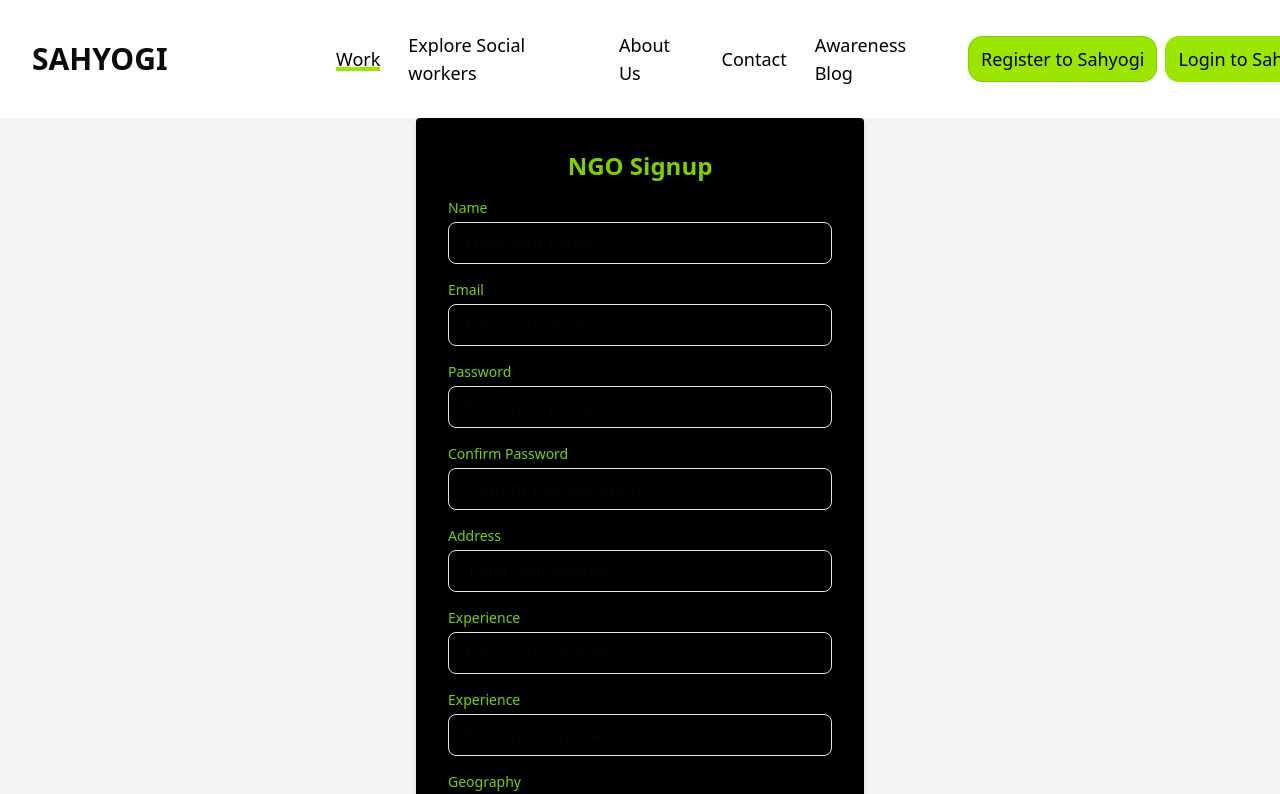
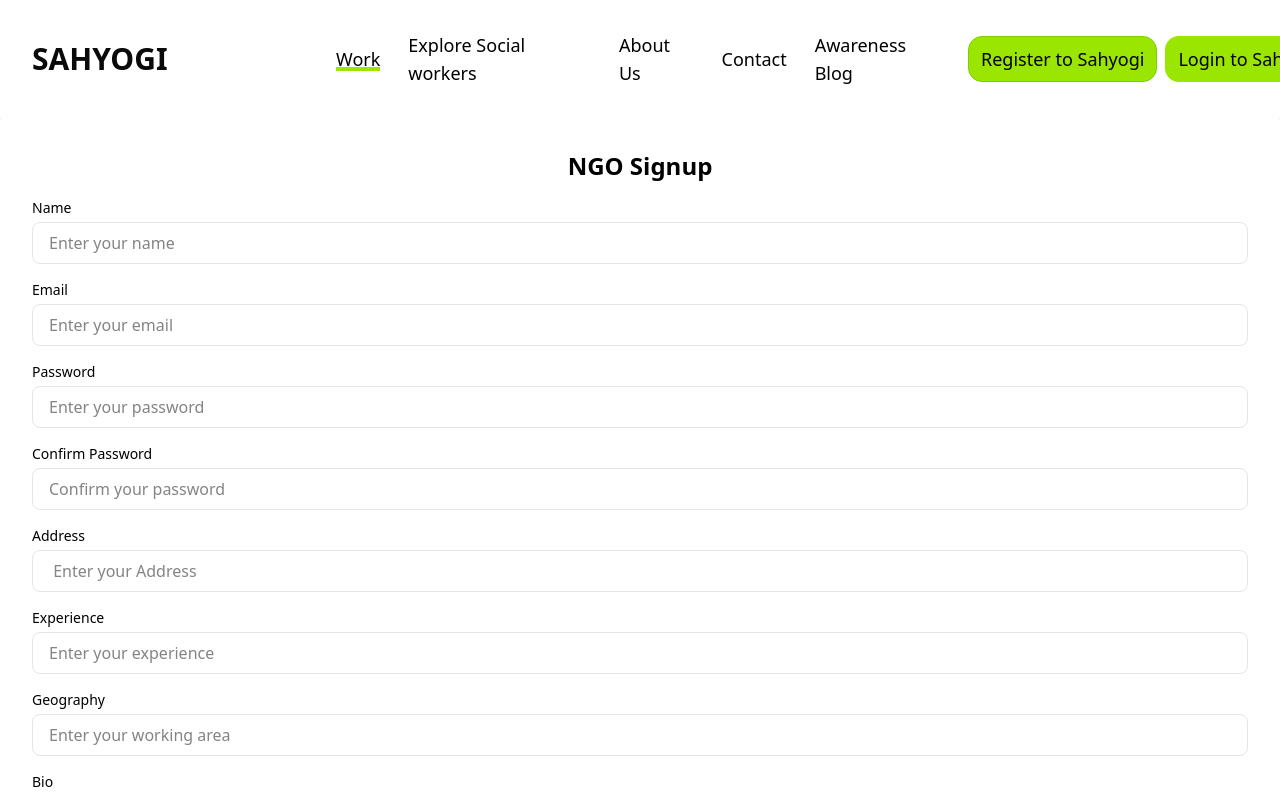
Before and after one commit to Vipasha267/SAHYOGI-2025-main, a Next.js app in the folder frontend/: page /socialworker-signup in a window 1280 px wide. Shown: the top 794 px of the page. Built offline with nearby package versions, Linux system fonts and the light colour scheme.

Commit message:
feat: update styling for Login, Signup, NGO Signup, and Socialworker Signup components to improve accessibility and visual consistency

```diff
--- a/frontend/src/app/(main)/login/page.jsx
+++ b/frontend/src/app/(main)/login/page.jsx
@@ -36,13 +36,13 @@
       className="absolute inset-0 object-cover w-full h-full" alt="" />
       <div className="relative bg-opacity-75 bg-lime-500/70 h-full py-10">
 
-      <div className=" mr-150 ml-150 bg-black border border-gray-200 rounded-xl shadow-2xs dark:bg-neutral-900 dark:border-neutral-700">
+      <div className=" mr-150 ml-150 bg-white border border-gray-200 rounded-xl shadow-2xs dark:bg-neutral-900 dark:border-neutral-700">
   <div className="p-4 sm:p-7">
     <div className="text-center">
-      <h1 className="block text-2xl font-bold text-lime-500 dark:text-lime-500">
+      <h1 className="block text-2xl font-bold text-black dark:text-black-200">
         Sign in
       </h1>
-      <p className="mt-2 text-sm text-lime-600 dark:text-neutral-400">
+      <p className="mt-2 text-sm text-black dark:text-neutral-400">
         Already have an account?
         <a
           className="text-blue-600 decoration-2 hover:underline focus:outline-hidden focus:underline font-medium dark:text-blue-500"
@@ -93,7 +93,7 @@
           <div>
             <label
               htmlFor="email"
-              className="block text-sm mb-2 text-lime-500"
+              className="block text-sm mb-2 text-black dark:text-neutral-400"
             >
               Email address
             </label>
@@ -104,7 +104,7 @@
                 name="email"
                 onChange={loginForm.handleChange}
                 value={loginForm.values.email}
-                className="py-2.5 sm:py-3 px-4 block w-full border-gray-200 rounded-lg sm:text-sm focus:border-lime-500 focus:ring-blue-500 disabled:opacity-50 disabled:pointer-events-none dark:bg-neutral-900 dark:border-neutral-700 dark:text-neutral-400 dark:placeholder-neutral-500 dark:focus:ring-neutral-600"
+                className="w-full px-4 py-2 mt-1 border rounded-md focus:outline-none focus:ring-2 focus:ring-lime-500"
                 required=""
                 aria-describedby="email-error"
               />
@@ -130,7 +130,7 @@
           <div>
             <label
               htmlFor="password"
-              className="block text-sm mb-2 text-lime-500"
+              className="block text-sm mb-2 text-black"
             >
               Password
             </label>
@@ -141,7 +141,7 @@
                 name="password"
                 onChange={loginForm.handleChange}
                 value={loginForm.values.password}
-                className="py-2.5 sm:py-3 px-4 block w-full border-gray-200 rounded-lg sm:text-sm focus:border-blue-500 focus:ring-blue-500 disabled:opacity-50 disabled:pointer-events-none dark:bg-neutral-900 dark:border-neutral-700 dark:text-neutral-400 dark:placeholder-neutral-500 dark:focus:ring-neutral-600"
+                className="w-full px-4 py-2 mt-1 border rounded-md focus:outline-none focus:ring-2 focus:ring-lime-500"
                 required=""
                 aria-describedby="password-error"
               />
@@ -177,7 +177,7 @@
               />
             </div>
             <div className="ms-3">
-              <label htmlFor="remember-me" className="text-sm text-lime-500">
+              <label htmlFor="remember-me" className="text-sm text-black">
                 I accept the{" "}
                 <a
                   className="text-blue-600 decoration-2 hover:underline focus:outline-hidden focus:underline font-medium dark:text-blue-500"
--- a/frontend/src/app/(main)/ngo-signup/page.jsx
+++ b/frontend/src/app/(main)/ngo-signup/page.jsx
@@ -155,11 +155,11 @@
 
   return (
     <div className="flex items-center justify-center min-h-screen bg-gray-100">
-      <div className="w-full max-w-md p-8 space-y-4 bg-black rounded shadow-md">
+      <div className="w-full p-8 space-y-4 bg-white rounded shadow-md">
         <h2 className="text-2xl font-bold text-center text-lime-500">NGO Signup</h2>
         <form onSubmit={formik.handleSubmit}>
           <div className="mb-4">
-            <label htmlFor="name" className="block text-sm font-medium text-lime-500">
+            <label htmlFor="name" className="block text-sm font-medium text-black">
               Name
             </label>
             <input
@@ -177,7 +177,7 @@
             ) : null}
           </div>
           <div className="mb-4">
-            <label htmlFor="email" className="block text-sm font-medium text-lime-500">
+            <label htmlFor="email" className="block text-sm font-medium text-black">
               Email
             </label>
             <input
@@ -195,7 +195,7 @@
             ) : null}
           </div>
           <div className="mb-4">
-            <label htmlFor="password" className="block text-sm font-medium text-lime-500">
+            <label htmlFor="password" className="block text-sm font-medium text-black">
               Password
             </label>
             <input
@@ -213,7 +213,7 @@
             ) : null}
           </div>
           <div className="mb-4">
-            <label htmlFor="confirmPassword" className="block text-sm font-medium text-lime-500">
+            <label htmlFor="confirmPassword" className="block text-sm font-medium text-black">
               Confirm Password
             </label>
             <input
--- a/frontend/src/app/(main)/socialworker-signup/page.jsx
+++ b/frontend/src/app/(main)/socialworker-signup/page.jsx
@@ -41,11 +41,11 @@
 
   return (
     <div className="flex items-center justify-center min-h-screen bg-gray-100">
-      <div className="w-full max-w-md p-8 space-y-4 bg-black rounded shadow-md">
-        <h2 className="text-2xl font-bold text-center text-lime-500">NGO Signup</h2>
+      <div className="w-full p-8 space-y-4 bg-white rounded shadow-md">
+        <h2 className="text-2xl font-bold text-center text-black">NGO Signup</h2>
         <form onSubmit={formik.handleSubmit}>
           <div className="mb-4">
-            <label htmlFor="name" className="block text-sm font-medium text-lime-500">
+            <label htmlFor="name" className="block text-sm font-medium text-black">
               Name
             </label>
             <input
@@ -63,7 +63,7 @@
             ) : null}
           </div>
           <div className="mb-4">
-            <label htmlFor="email" className="block text-sm font-medium text-lime-500">
+            <label htmlFor="email" className="block text-sm font-medium text-black">
               Email
             </label>
             <input
@@ -81,7 +81,7 @@
             ) : null}
           </div>
           <div className="mb-4">
-            <label htmlFor="password" className="block text-sm font-medium text-lime-500">
+            <label htmlFor="password" className="block text-sm font-medium text-black">
               Password
             </label>
             <input
@@ -99,7 +99,7 @@
             ) : null}
           </div>
           <div className="mb-4">
-            <label htmlFor="confirmPassword" className="block text-sm font-medium text-lime-500">
+            <label htmlFor="confirmPassword" className="block text-sm font-medium text-black">
               Confirm Password
             </label>
             <input
@@ -117,7 +117,7 @@
             ) : null}
           </div>
           <div className="mb-4">
-            <label htmlFor="address" className="block text-sm font-medium text-lime-500">
+            <label htmlFor="address" className="block text-sm font-medium text-black">
               Address
             </label>
             <input
@@ -134,8 +134,8 @@
               <p className="mt-1 text-xs text-red-500">{formik.errors.address}</p>
             ) : null}
           </div>
-            <div className="mb-4">
-                <label htmlFor="exp" className="block text-sm font-medium text-lime-500">
+                <div className="mb-4">
+                <label htmlFor="exp" className="block text-sm font-medium text-black">
                 Experience
                 </label>
                 <input
@@ -153,25 +153,7 @@
                 ) : null}
                 </div>
                 <div className="mb-4">
-                <label htmlFor="exp" className="block text-sm font-medium text-lime-500">
-                Experience
-                </label>
-                <input
-                id="exp"
-                name="exp"
-                type="text"
-                placeholder="Enter your experience"
-                className="w-full px-4 py-2 mt-1 border rounded-md focus:outline-none focus:ring-2 focus:ring-lime-500"
-                onChange={formik.handleChange}
-                onBlur={formik.handleBlur}
-                value={formik.values.exp}
-                />
-                {formik.touched.exp && formik.errors.exp ? (
-                <p className="mt-1 text-xs text-red-500">{formik.errors.exp}</p>
-                ) : null}
-                </div>
-                <div className="mb-4">
-                <label htmlFor="geography" className="block text-sm font-medium text-lime-500">
+                <label htmlFor="geography" className="block text-sm font-medium text-black">
                 Geography
                 </label>
                 <input
@@ -189,7 +171,7 @@
                 ) : null}
                 </div>
                 <div className="mb-4">
-                <label htmlFor="Description" className="block text-sm font-medium text-lime-500">
+                <label htmlFor="Description" className="block text-sm font-medium text-black">
                 Bio
                 </label>
                 <input
@@ -207,7 +189,7 @@
                 ) : null}
                 </div>
                 <div className="mb-4">
-                <label htmlFor="Affiliated to" className="block text-sm font-medium text-lime-500">
+                <label htmlFor="Affiliated to" className="block text-sm font-medium text-black">
                 Affiliated to
                 </label>
                 <input
```
Also changed, not shown: frontend/src/app/(main)/signup/page.jsx (+10 -10 lines).
